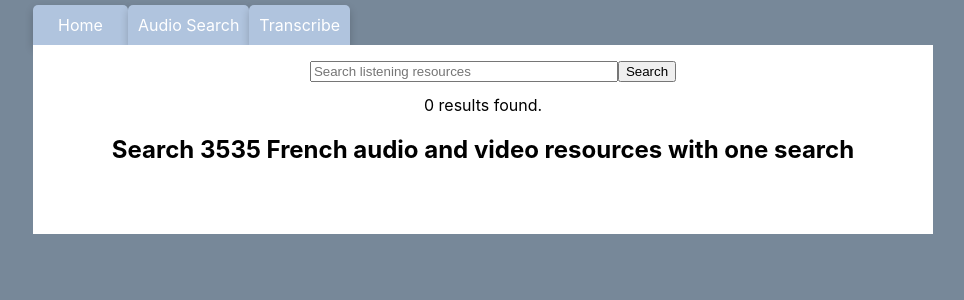
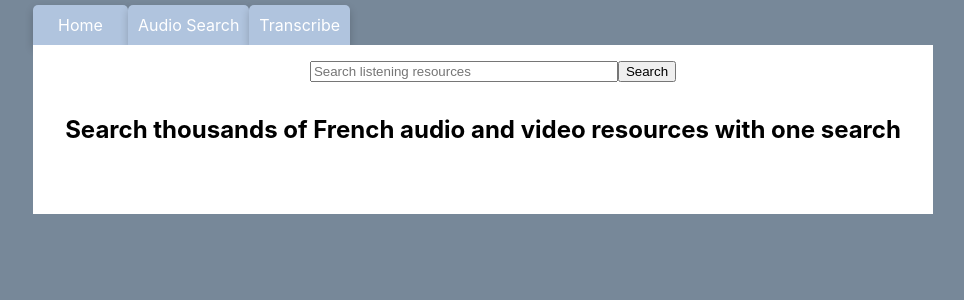
Before and after one commit to HapaxHypatia/learn2listen, a React (Create React App) app: page /audiosearch in a window 1280 px wide. Shown: the top 300 px of the page, without its empty margins (157-1121 px from the left). Built offline with nearby package versions, Linux system fonts and the light colour scheme.

Commit message:
Remove o results found

```diff
--- a/src/pages/audioSearch.jsx
+++ b/src/pages/audioSearch.jsx
@@ -100,17 +100,22 @@ function AudioSearch() {
 			  <input id='searchBox' value={searchTerm ?? ""} onChange={updateState} placeholder="Search listening resources" />
 			  <button type={"submit"}>Search</button>
 		  </form>
-		  <div id={"resultsList"}>
+		  {results.length<1?
+			  <>
+				<h2>Search thousands of French audio and video resources with one search</h2>
+			  </>: <></>
+		  }
+		  {results.length>1?
+			  <>
+			  <div id={"resultsList"}>
 			  {results.length} results found.
 				{results.slice(0, paginate)
 					.map((r)=><Result r={r}></Result>
 					)}
-		  </div>
-		  {results.length<1?
-			  <>
-				<h2>Search {data.length} French audio and video resources with one search</h2>
+			  </div>
 			  </>: <></>
 		  }
+
 		  {results.length>paginate?
 			  <button id={'loadMore'} onClick={load_more}>Load More...</button> :<></>
 		  }
```
